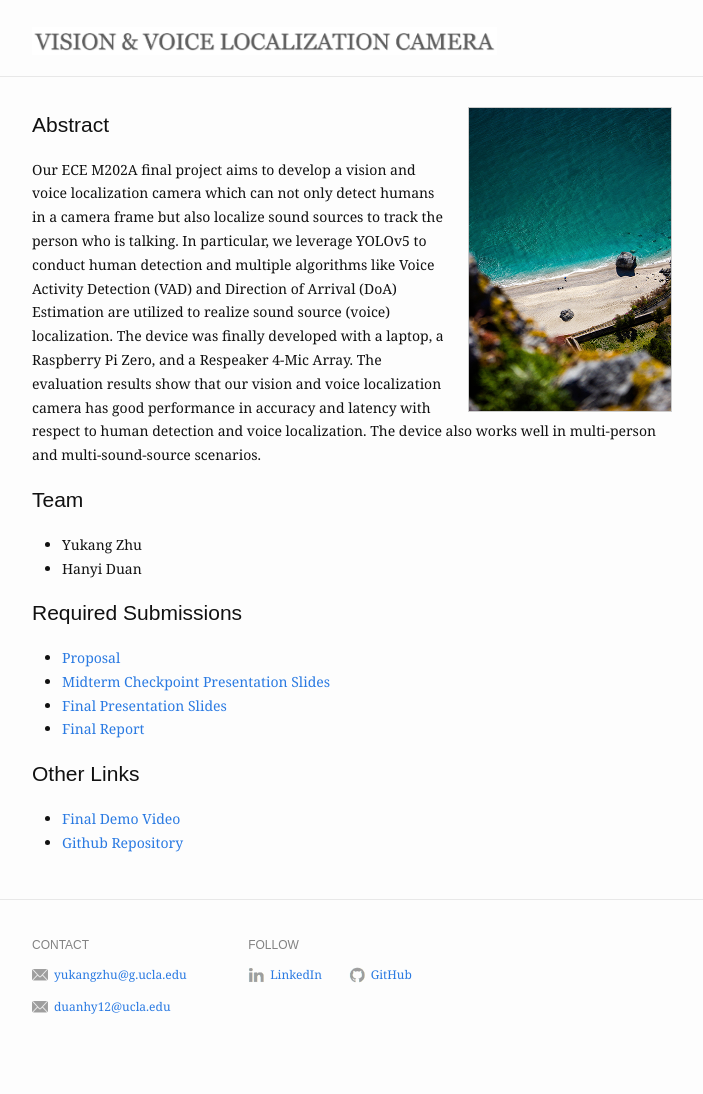
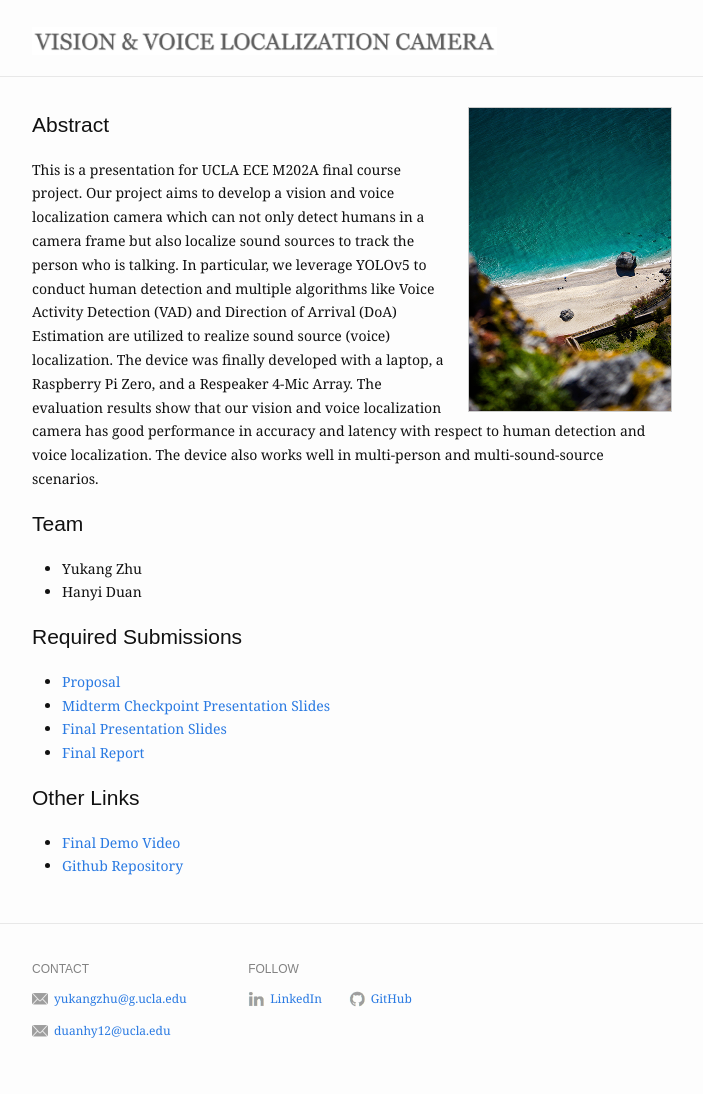
Before and after one commit to yukangZhuu/vision-voice-localization-camera, a Jekyll site: the page built from docs/index.md, in a window 1280 px wide. Shown: the whole page, without its empty margins (288-991 px from the left). Built offline with Jekyll 4.4.1, drawn with Linux system fonts in a browser that asks for light colours; before the commit the page ends 1070 px from its top, so only the background shows below that.

Commit message:
Update index.md

```diff
--- a/docs/index.md
+++ b/docs/index.md
@@ -8,7 +8,7 @@
 
 ## Abstract
 
-Our ECE M202A final project aims to develop a vision and voice localization camera which can not only detect humans in a camera frame but also localize sound sources to track the person who is talking. In particular, we leverage YOLOv5 to conduct human detection and multiple algorithms like Voice Activity Detection (VAD) and Direction of Arrival (DoA) Estimation are utilized to realize sound source (voice) localization. The device was finally developed with a laptop, a Raspberry Pi Zero, and a Respeaker 4-Mic Array. The evaluation results show that our vision and voice localization camera has good performance in accuracy and latency with respect to human detection and voice localization. The device also works well in multi-person and multi-sound-source scenarios.
+This is a presentation for UCLA ECE M202A final course project. Our project aims to develop a vision and voice localization camera which can not only detect humans in a camera frame but also localize sound sources to track the person who is talking. In particular, we leverage YOLOv5 to conduct human detection and multiple algorithms like Voice Activity Detection (VAD) and Direction of Arrival (DoA) Estimation are utilized to realize sound source (voice) localization. The device was finally developed with a laptop, a Raspberry Pi Zero, and a Respeaker 4-Mic Array. The evaluation results show that our vision and voice localization camera has good performance in accuracy and latency with respect to human detection and voice localization. The device also works well in multi-person and multi-sound-source scenarios.
 
 ## Team
 
```
